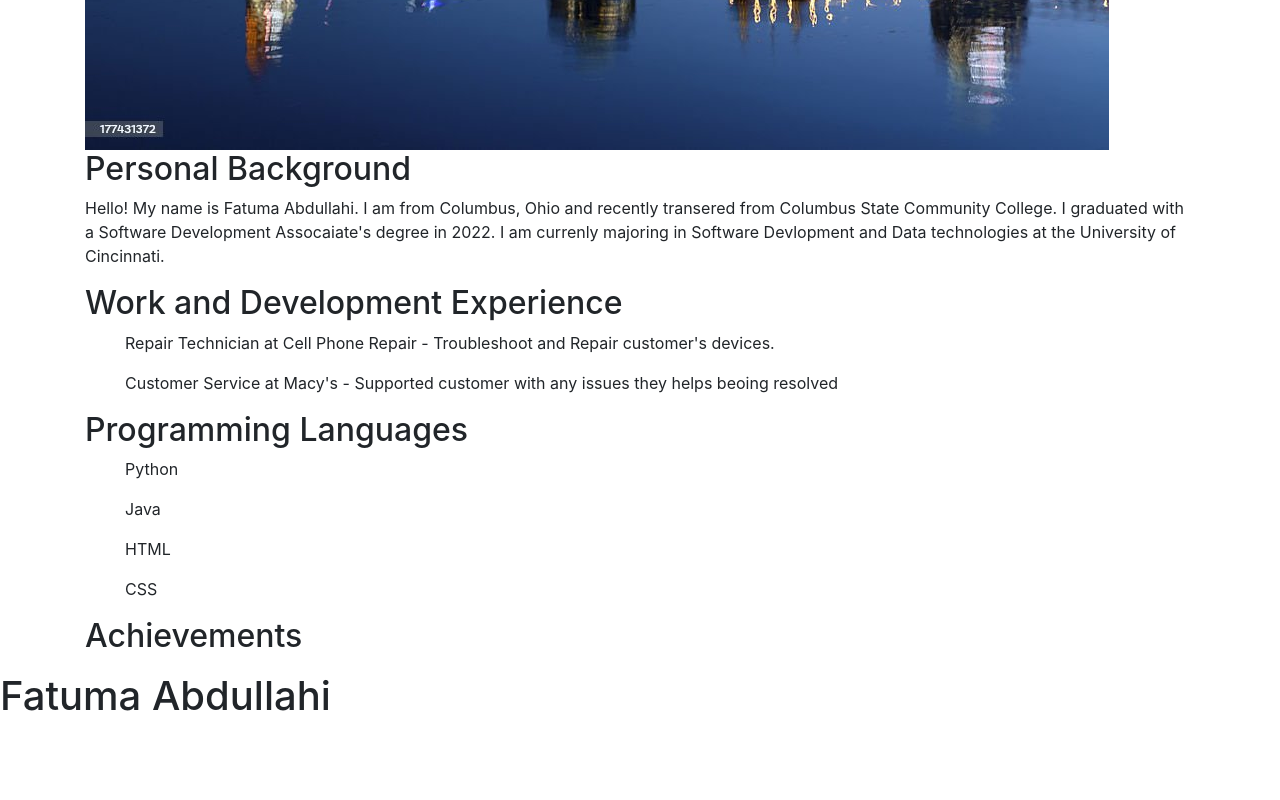
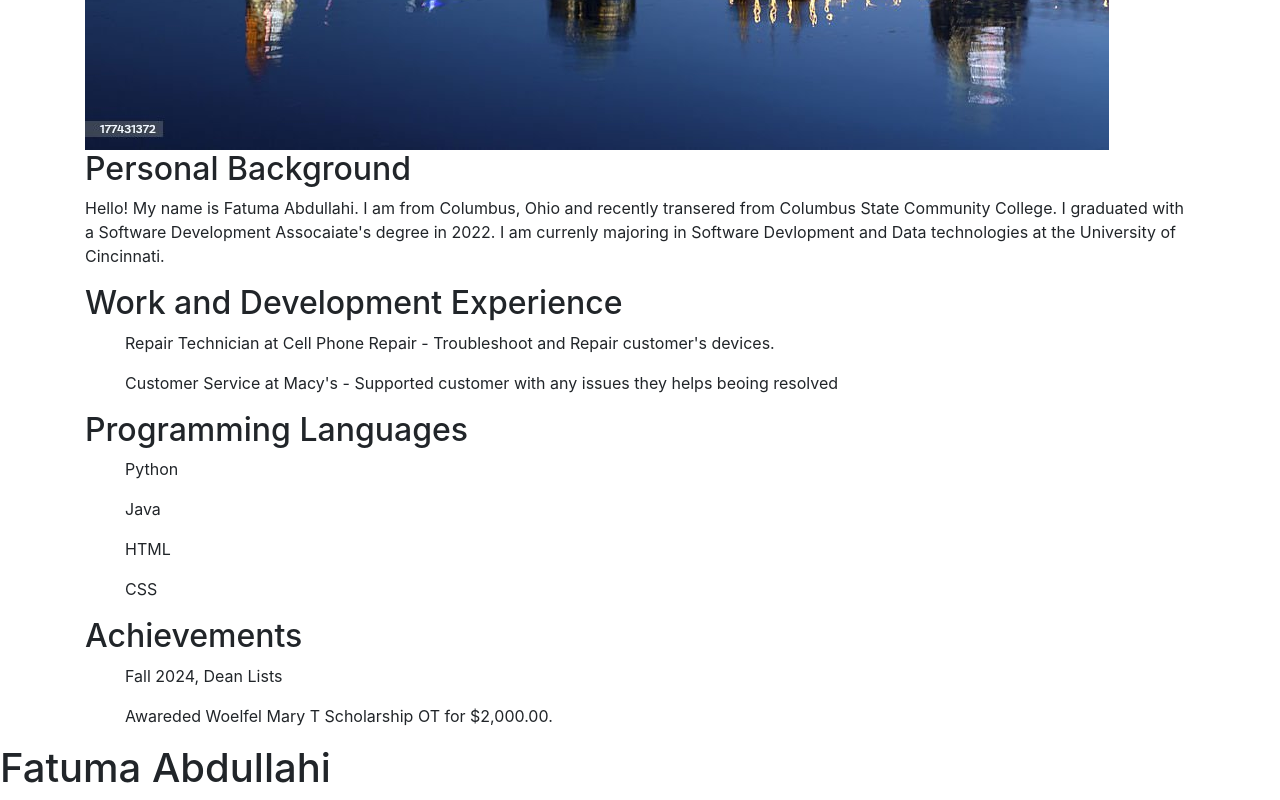
Before and after one commit to IT3049C-Spring24/1-student-portfolio-Fatuma3, a website: page index.html in a window 1280 px wide. Shown: the part 589-1389 px from the top of the page. Before the commit the page ends 1317 px from the top, so only its background shows below. Drawn offline with nearby package versions, Linux system fonts and the light colour scheme.

Commit message:
Added Achievements

```diff
--- a/index.html
+++ b/index.html
@@ -43,7 +43,8 @@
 
     <div>
       <h2>Achievements</h2>
-      <ul></ul>
+      <ul>Fall 2024, Dean Lists</ul>
+      <ul>Awareded Woelfel Mary T Scholarship OT for $2,000.00.</ul>
     </div>
 
     <!-- WORK FROM INSIDE THIS CONTAINER-->
```
